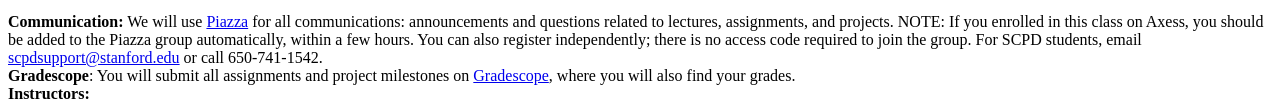
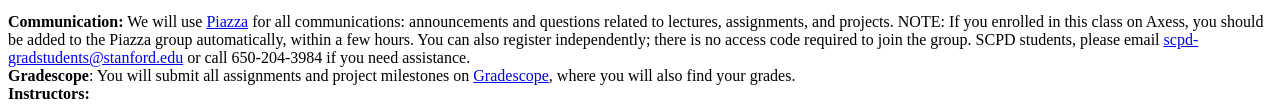
Before and after one commit to stanford-cs221/autumn2019, a plain HTML site: page index.html in a window 1280 px wide. Shown: the part 201-305 px from the top of the page. Drawn offline with Linux system fonts and the light colour scheme; grey boxes are pictures that could not be loaded; a script that the page names is missing.

Commit message:
Updated SCPD information

```diff
--- a/index.html
+++ b/index.html
@@ -97,7 +97,7 @@ border-radius: 100%;
     NOTE: If you enrolled in
     this class on Axess, you should be added to the Piazza group automatically,
     within a few hours. You can also register independently; there is no access code required to join the group.
-    For SCPD students, email <a href="emailto:scpdsupport@stanford.edu"> scpdsupport@stanford.edu</a> or call 650-741-1542.
+    SCPD students, please email <a href="emailto:scpd-gradstudents@stanford.edu"> scpd-gradstudents@stanford.edu</a> or call 650-204-3984 if you need assistance.
   </div>
 
   <div class="section"><b>Gradescope</b>:
```
